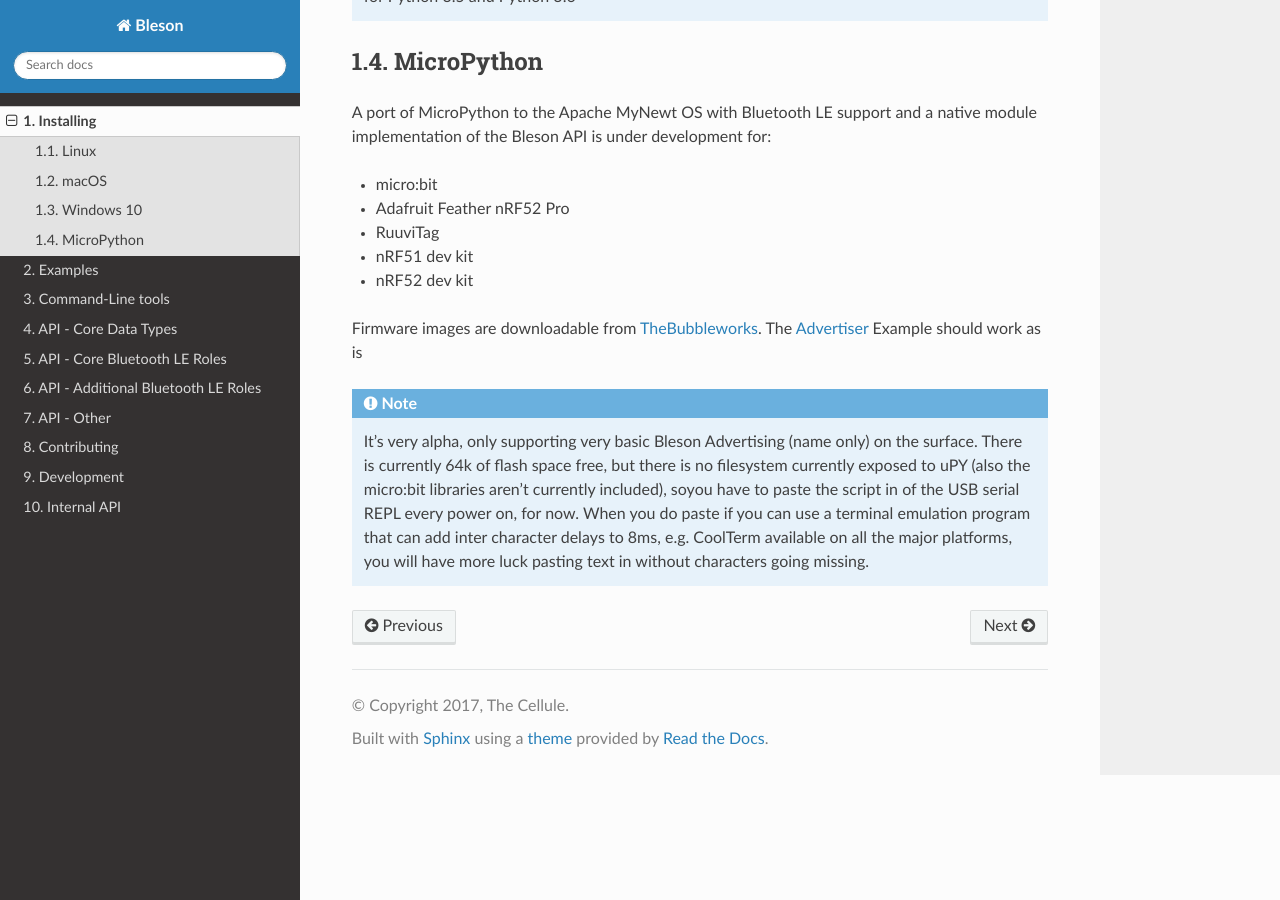
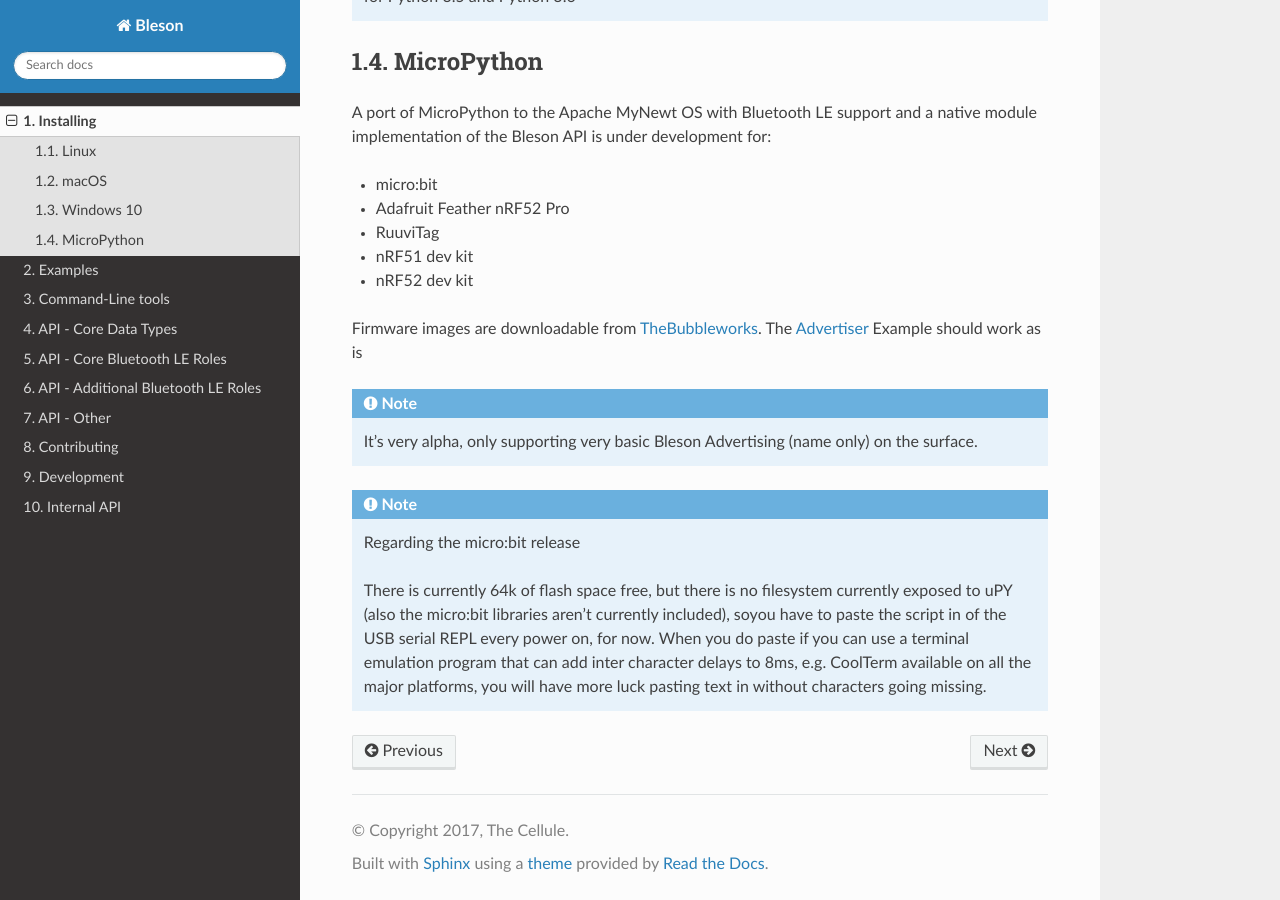
Before and after one commit to TheCellule/python-bleson, a Sphinx documentation site: the page built from docs/installing.rst, in a window 1280 px wide and 900 px high, scrolled down 1660 px. Built offline with Sphinx 7.4.7 and the Read the Docs theme 2.0.0, drawn with Linux system fonts in a browser that asks for light colours; the version number could not be read and is left out.

Commit message:
microbit doc update

```diff
--- a/docs/installing.rst
+++ b/docs/installing.rst
@@ -93,8 +93,13 @@ Firmware images are downloadable from TheBubbleworks_.   The Advertiser_ Example
 
 .. note::
     It's very alpha, only supporting very basic Bleson Advertising (name only) on the surface.
+
+.. note::
+    Regarding the micro:bit release
+
     There is currently 64k of flash space free, but there is no filesystem currently exposed to uPY (also the micro:bit libraries aren't currently included), soyou have to paste the script in of the USB serial REPL every power on, for now.
     When you do paste if you can use a terminal emulation program that can add inter character delays to 8ms, e.g. CoolTerm available on all the major platforms, you will have more luck pasting text in without characters going missing.
+
 
 
 
```
